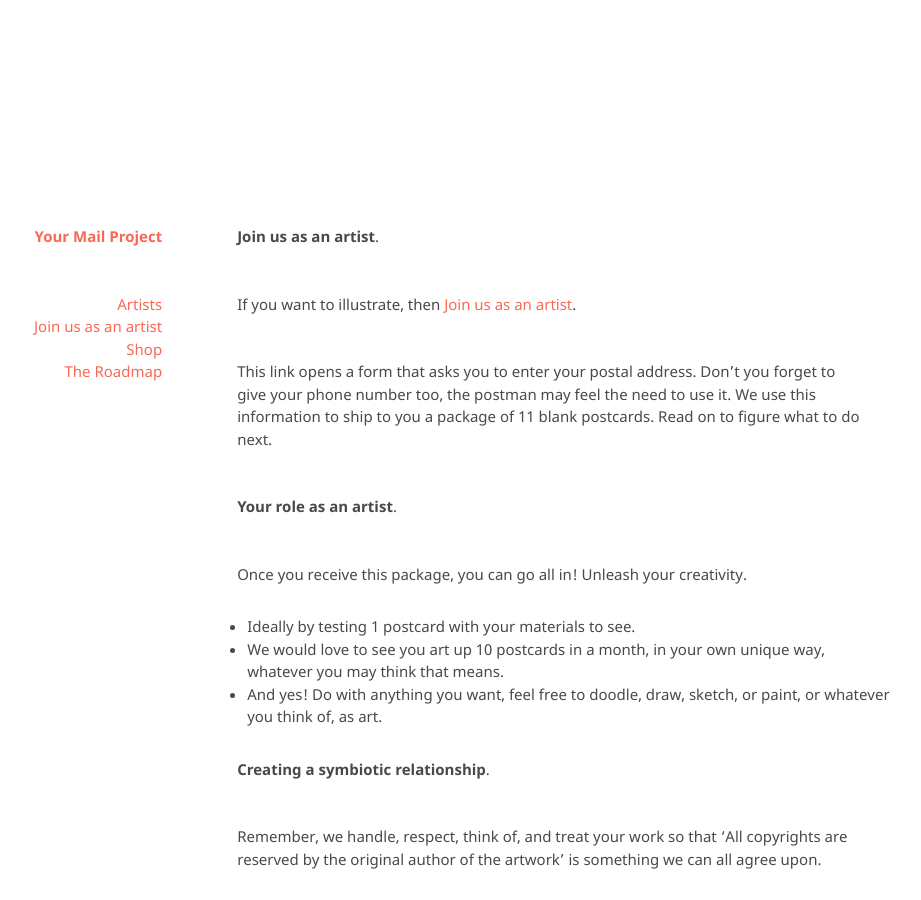
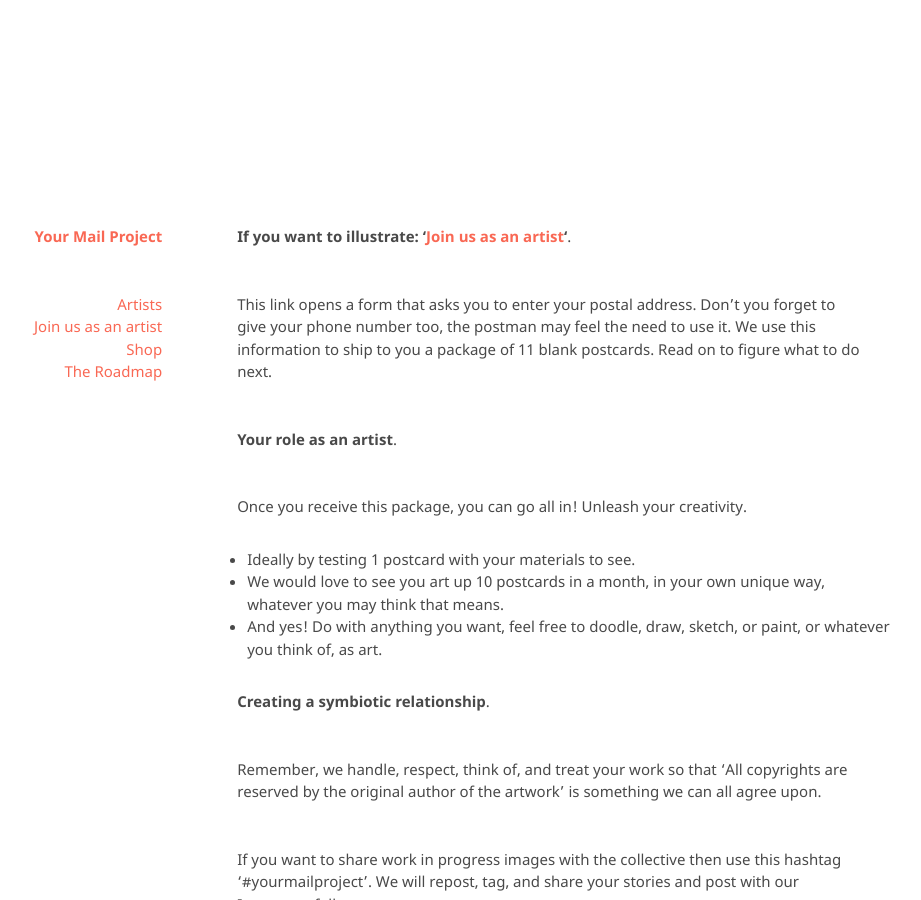
Before and after one commit to kvshvlin/yourmailproject, a Jekyll site: the page built from joinusasanartist.md, in a window 1280 px wide and 900 px high. Shown: the whole window, without its empty margins (191-1112 px from the left). Built offline with Jekyll 4.4.1, drawn with Linux system fonts in a browser that asks for light colours; our own code applies the rules of GitHub Pages for plain Markdown files.

Commit message:
Update joinusasanartist.md

```diff
--- a/joinusasanartist.md
+++ b/joinusasanartist.md
@@ -1,6 +1,4 @@
-**Join us as an artist**.
-
-If you want to illustrate, then <a href="https://yourmailproject.typeform.com/to/krhWpQJZ" target="_blank">Join&nbsp;us&nbsp;as&nbsp;an&nbsp;artist</a>.
+**If you want to illustrate: '<a href="https://yourmailproject.typeform.com/to/krhWpQJZ" target="_blank">Join&nbsp;us&nbsp;as&nbsp;an&nbsp;artist</a>'**.
 
 This link opens a form that asks you to enter your postal address. Don't you forget to give your phone number too, the postman may feel the need to use it. We use this information to ship to you a package of 11 blank postcards. Read on to figure what to do next.
 
```
